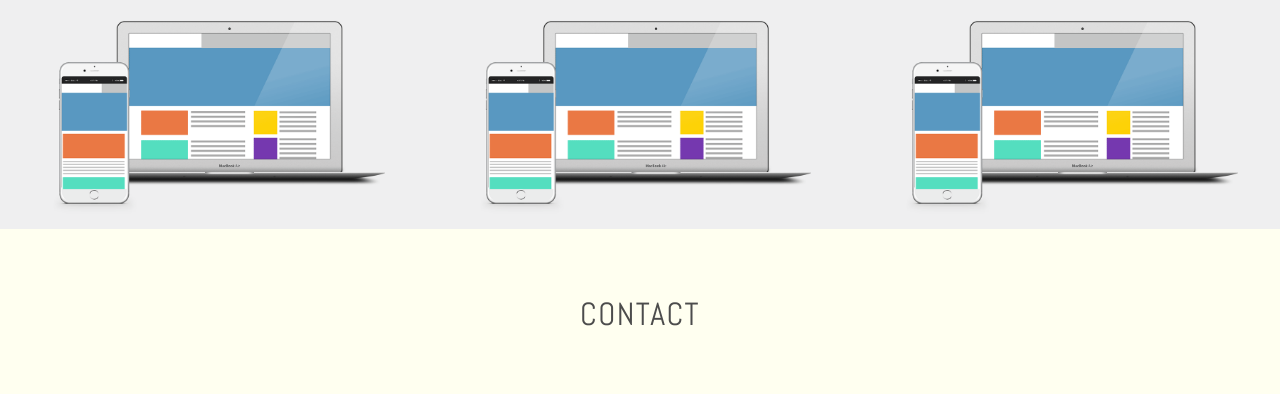
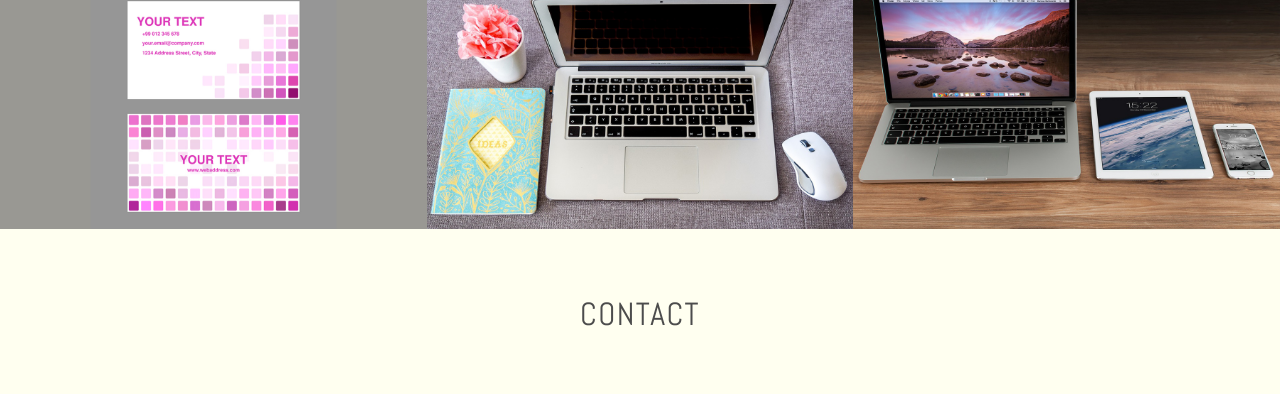
Before and after one commit to chamomile8/chamomile8.github.io, a plain HTML site: page index.html in a window 1280 px wide. Shown: the part 1702-2096 px from the top of the page. Drawn offline with nearby package versions, Linux system fonts and the light colour scheme.

Commit message:
LessonX Kadai

```diff
--- a/index.html
+++ b/index.html
@@ -14,7 +14,7 @@
         <a href="#contact" class="button-contact"><i aria-label="お問い合わせ" class="fa fa-envelope-o"></i></a>
         <div class="profile">
             <h1 class="site-title abel uppercase text-center">Web Designer <span>Hanako Kirameki</span></h1>
-            <img src="./images/img_profile.jpg" alt="プロフィール写真" width="140" height="140" class="block-center profile-icon">
+            <img src="./images/new_profile1.jpg" alt="プロフィール写真" width="140" height="140" class="block-center profile-icon">
             <p>群馬県在住のWebデザイナー、きらめき花子です。オンラインスクールでWeb制作について学び、教育業界から憧れていたWebデザイナーへと転職活動中です。これからさらにWeb制作の技術や知識を身につけて、Webサイト運用や問題解決のアドバイスもできるデザイナーになりたいと思っています。</p>
         </div>
     </header>
@@ -117,7 +117,7 @@
 
         <div class="works-box">
             <a href="#">
-                <img src="./images/img_work_site.png" alt="株式会社きらめき コーポレートサイト様 Webサイトデザイン">
+                <img src="./images/new_card.jpg" alt="株式会社きらめき コーポレートサイト様 Webサイトデザイン">
                 <div class="works-box-inner">
                     <div class="text-center">
                         <h3>株式会社きらめき コーポレートサイト</h3>
@@ -130,7 +130,7 @@
 
         <div class="works-box">
             <a href="#">
-                <img src="./images/img_work_site.png" alt="株式会社きらめき コーポレートサイト様 Webサイトデザイン">
+                <img src="./images/new_blog.jpg" alt="株式会社きらめき コーポレートサイト様 Webサイトデザイン">
                 <div class="works-box-inner">
                     <div class="text-center">
                         <h3>株式会社きらめき コーポレートサイト</h3>
@@ -143,7 +143,7 @@
 
         <div class="works-box">
             <a href="#">
-                <img src="./images/img_work_site.png" alt="株式会社きらめき コーポレートサイト様 Webサイトデザイン">
+                <img src="./images/new_site.jpg" alt="株式会社きらめき コーポレートサイト様 Webサイトデザイン">
                 <div class="works-box-inner">
                     <div class="text-center">
                         <h3>株式会社きらめき コーポレートサイト</h3>
```
Also changed, not shown: images/new_blog.jpg (added), images/new_card.jpg (added), images/new_profile1.jpg (added), images/new_site.jpg (added), images/test.png (added).
